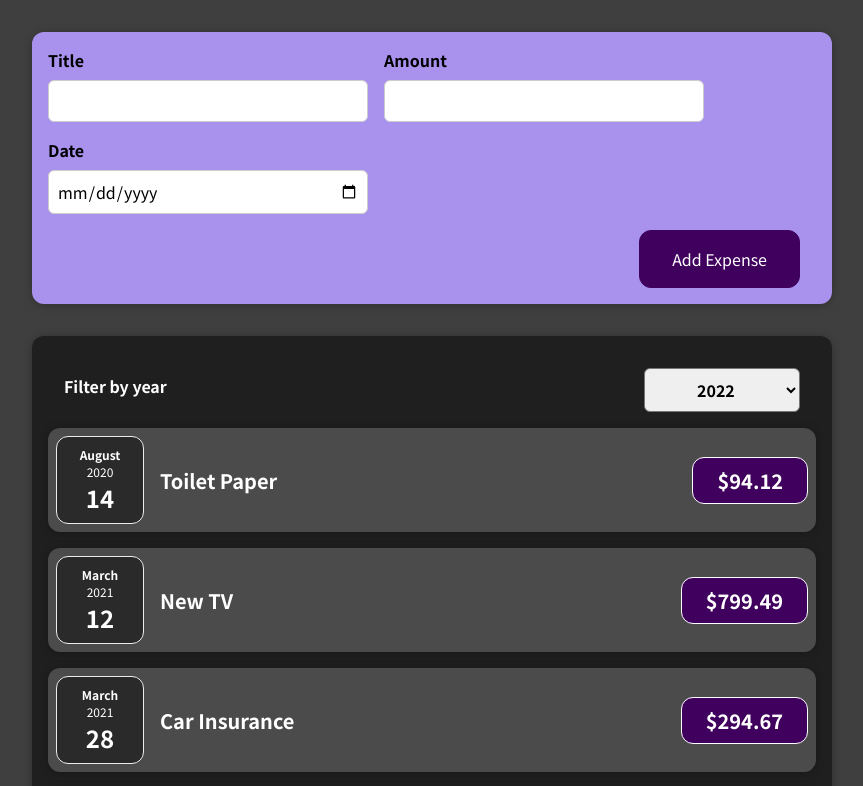
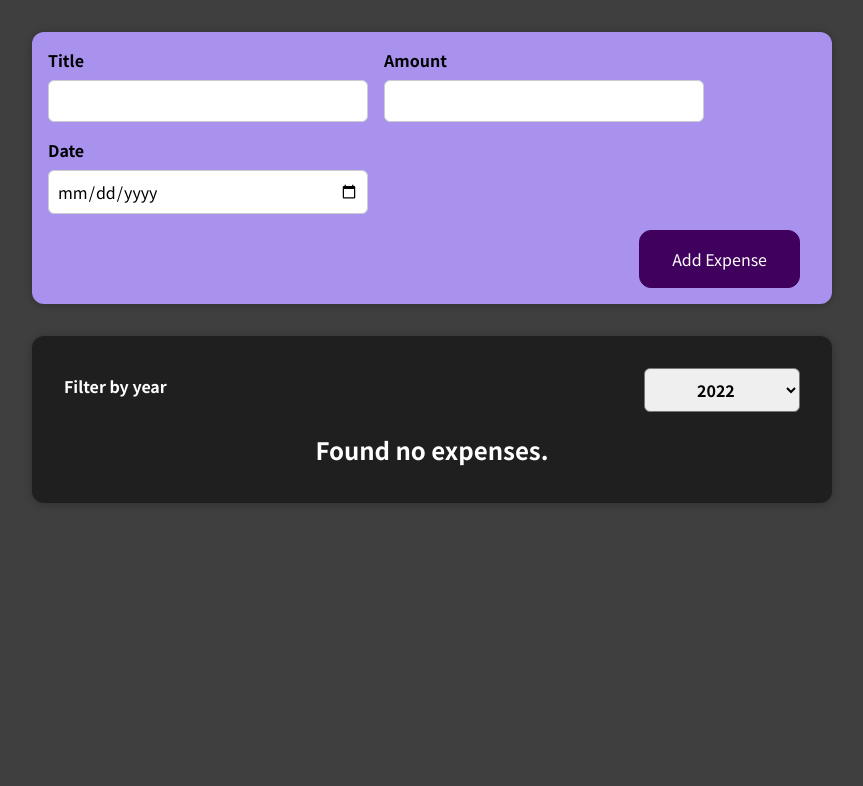
Before and after one commit to RushikeshGandhmal/Expense-Tracker-App, a React (Create React App) app: page / in a window 1280 px wide. Shown: the top 786 px of the page, without its empty margins (208-1071 px from the left). Built offline with nearby package versions, Linux system fonts and the light colour scheme.

Commit message:
Outputting conditional content

```diff
--- a/src/components/Expenses/ExpenseItem.js
+++ b/src/components/Expenses/ExpenseItem.js
@@ -4,6 +4,7 @@
 
 const ExpenseItem = (props) => {
   return (
+    <li>
       <Card className="expense-item">
         <ExpenseDate date={props.date} />
         <div className="expense-item__description">
@@ -11,6 +12,7 @@
           <div className="expense-item__price">${props.amount}</div>
         </div>
       </Card>
+    </li>
   );
 };
 
--- a/src/components/Expenses/Expenses.js
+++ b/src/components/Expenses/Expenses.js
@@ -1,7 +1,7 @@
-import ExpenseItem from "./ExpenseItem";
 import Card from "../UI/Card";
 import "./Expenses.css";
 import ExpensesFilter from "./ExpensesFilter";
+import ExpensesList from "./ExpensesList";
 import { useState } from "react";
 
 const Expenses = (props) => {
@@ -11,20 +11,17 @@
     setFilteredYear(selectedYear);
   };
 
+  const filteredExpenses = props.items.filter((item) => {
+    return item.date.getFullYear().toString() === filteredYear;
+  });
+
   return (
     <Card className="expenses">
       <ExpensesFilter
         selected={filteredYear}
         onChangeFilter={filteredChangeHandler}
       />
-      {props.items.map((expense) => (
-        <ExpenseItem
-          key={expense.id}
-          title={expense.title}
-          amount={expense.amount}
-          date={expense.date}
-        />
-      ))}
+      <ExpensesList items={filteredExpenses} />
     </Card>
   );
 };
--- /dev/null
+++ b/src/components/Expenses/ExpensesList.css
@@ -0,0 +1,9 @@
+.expenses-list {
+  list-style: none;
+  padding: 0;
+}
+
+.expenses-list__fallback {
+  color: white;
+  text-align: center;
+}
--- /dev/null
+++ b/src/components/Expenses/ExpensesList.js
@@ -0,0 +1,23 @@
+import "./ExpensesList.css";
+import ExpenseItem from "./ExpenseItem";
+
+const ExpensesList = (props) => {
+  if (props.items.length === 0) {
+    return <h2 className="expenses-list__fallback">Found no expenses.</h2>;
+  }
+
+  return (
+    <ul className="expenses-list">
+      {props.items.map((expense) => (
+        <ExpenseItem
+          key={expense.id}
+          title={expense.title}
+          amount={expense.amount}
+          date={expense.date}
+        />
+      ))}
+    </ul>
+  );
+};
+
+export default ExpensesList;
```
Lines whose indentation alone changed are shown as unchanged.
